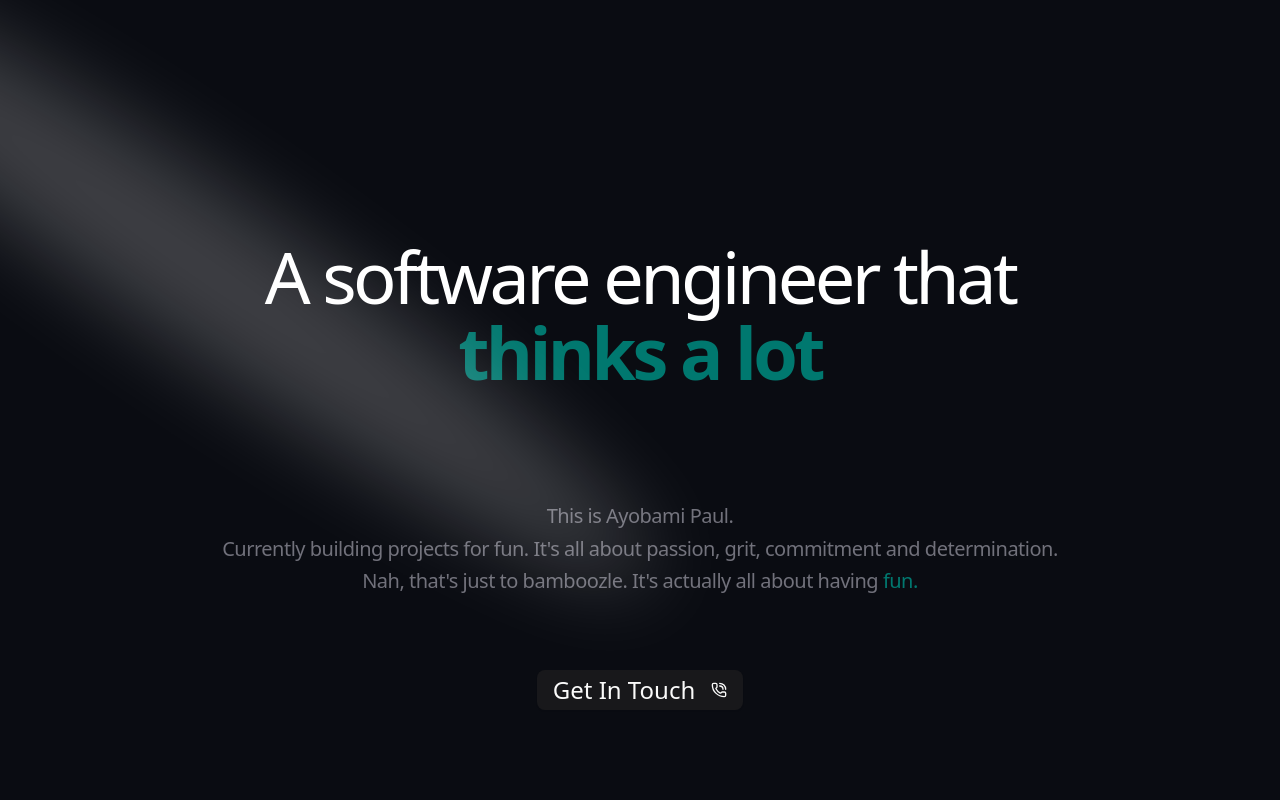
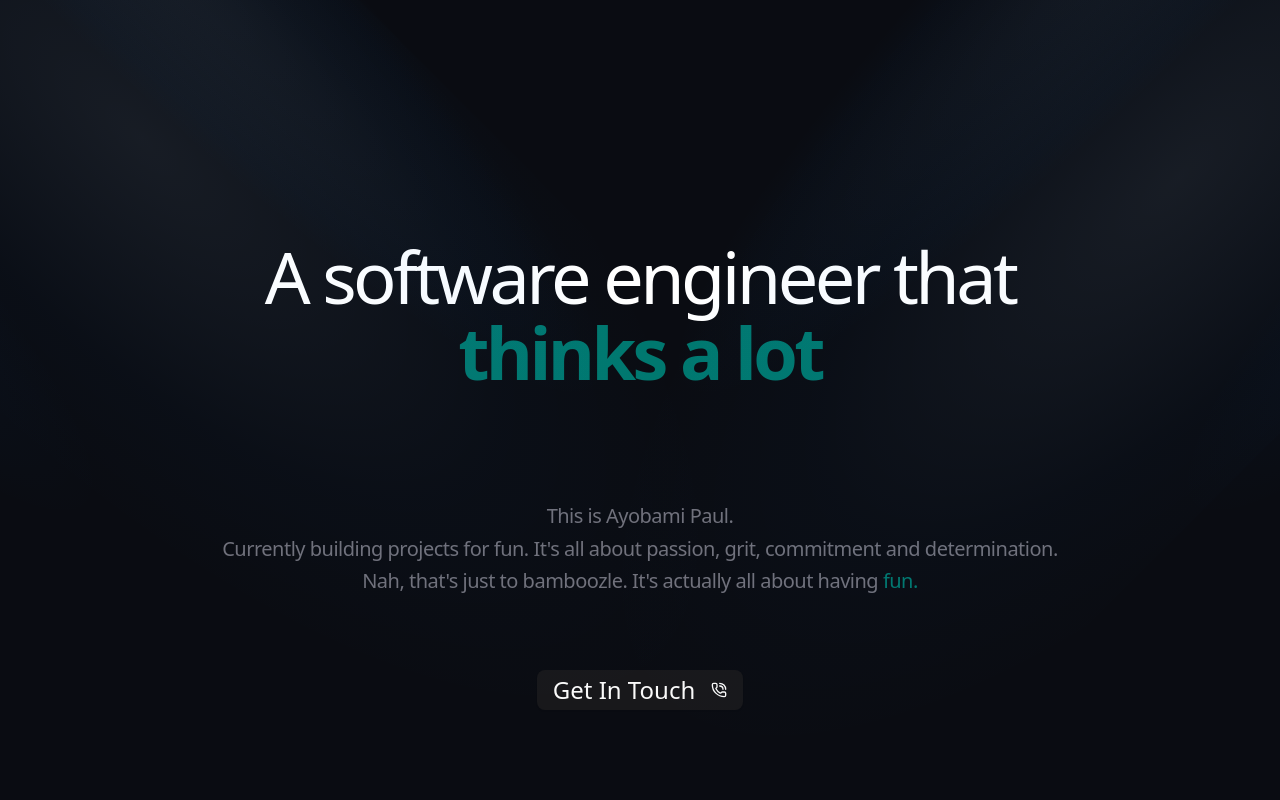
Before and after one commit to ayobami7/my-portfolio, a Next.js app: page / in a window 1280 px wide. Shown: the top 800 px of the page. Built offline with nearby package versions, Linux system fonts and the light colour scheme.

Commit message:
new spotlight

```diff
--- a/components/ui/Spotlight.tsx
+++ b/components/ui/Spotlight.tsx
@@ -1,56 +1,128 @@
+"use client";
 import React from "react";
-import { cn } from "@/lib/utils";
+import { motion } from "motion/react";
 
 type SpotlightProps = {
-  className?: string;
-  fill?: string;
+  gradientFirst?: string;
+  gradientSecond?: string;
+  gradientThird?: string;
+  translateY?: number;
+  width?: number;
+  height?: number;
+  smallWidth?: number;
+  duration?: number;
+  xOffset?: number;
 };
 
-export const Spotlight = ({ className, fill }: SpotlightProps) => {
+export const Spotlight = ({
+  gradientFirst = "radial-gradient(68.54% 68.72% at 55.02% 31.46%, hsla(210, 100%, 85%, .08) 0, hsla(210, 100%, 55%, .02) 50%, hsla(210, 100%, 45%, 0) 80%)",
+  gradientSecond = "radial-gradient(50% 50% at 50% 50%, hsla(210, 100%, 85%, .06) 0, hsla(210, 100%, 55%, .02) 80%, transparent 100%)",
+  gradientThird = "radial-gradient(50% 50% at 50% 50%, hsla(210, 100%, 85%, .04) 0, hsla(210, 100%, 45%, .02) 80%, transparent 100%)",
+  translateY = -350,
+  width = 560,
+  height = 1380,
+  smallWidth = 240,
+  duration = 7,
+  xOffset = 100,
+}: SpotlightProps = {}) => {
   return (
-    <svg
-      className={cn(
-        "animate-spotlight pointer-events-none absolute z-[1]  h-[169%] w-[138%] lg:w-[84%] opacity-0",
-        className
-      )}
-      xmlns="http://www.w3.org/2000/svg"
-      viewBox="0 0 3787 2842"
-      fill="none"
+    <motion.div
+      initial={{
+        opacity: 0,
+      }}
+      animate={{
+        opacity: 1,
+      }}
+      transition={{
+        duration: 1.5,
+      }}
+      className="pointer-events-none absolute inset-0 h-full w-full"
     >
-      <g filter="url(#filter)">
-        <ellipse
-          cx="1924.71"
-          cy="273.501"
-          rx="1924.71"
-          ry="273.501"
-          transform="matrix(-0.822377 -0.568943 -0.568943 0.822377 3631.88 2291.09)"
-          fill={fill || "white"}
-          fillOpacity="0.21"
-        ></ellipse>
-      </g>
-      <defs>
-        <filter
-          id="filter"
-          x="0.860352"
-          y="0.838989"
-          width="3785.16"
-          height="2840.26"
-          filterUnits="userSpaceOnUse"
-          colorInterpolationFilters="sRGB"
-        >
-          <feFlood floodOpacity="0" result="BackgroundImageFix"></feFlood>
-          <feBlend
-            mode="normal"
-            in="SourceGraphic"
-            in2="BackgroundImageFix"
-            result="shape"
-          ></feBlend>
-          <feGaussianBlur
-            stdDeviation="151"
-            result="effect1_foregroundBlur_1065_8"
-          ></feGaussianBlur>
-        </filter>
-      </defs>
-    </svg>
+      <motion.div
+        animate={{
+          x: [0, xOffset, 0],
+        }}
+        transition={{
+          duration,
+          repeat: Infinity,
+          repeatType: "reverse",
+          ease: "easeInOut",
+        }}
+        className="absolute top-0 left-0 w-screen h-screen z-40 pointer-events-none"
+      >
+        <div
+          style={{
+            transform: `translateY(${translateY}px) rotate(-45deg)`,
+            background: gradientFirst,
+            width: `${width}px`,
+            height: `${height}px`,
+          }}
+          className={`absolute top-0 left-0`}
+        />
+
+        <div
+          style={{
+            transform: "rotate(-45deg) translate(5%, -50%)",
+            background: gradientSecond,
+            width: `${smallWidth}px`,
+            height: `${height}px`,
+          }}
+          className={`absolute top-0 left-0 origin-top-left`}
+        />
+
+        <div
+          style={{
+            transform: "rotate(-45deg) translate(-180%, -70%)",
+            background: gradientThird,
+            width: `${smallWidth}px`,
+            height: `${height}px`,
+          }}
+          className={`absolute top-0 left-0 origin-top-left`}
+        />
+      </motion.div>
+
+      <motion.div
+        animate={{
+          x: [0, -xOffset, 0],
+        }}
+        transition={{
+          duration,
+          repeat: Infinity,
+          repeatType: "reverse",
+          ease: "easeInOut",
+        }}
+        className="absolute top-0 right-0 w-screen h-screen z-40 pointer-events-none"
+      >
+        <div
+          style={{
+            transform: `translateY(${translateY}px) rotate(45deg)`,
+            background: gradientFirst,
+            width: `${width}px`,
+            height: `${height}px`,
+          }}
+          className={`absolute top-0 right-0`}
+        />
+
+        <div
+          style={{
+            transform: "rotate(45deg) translate(-5%, -50%)",
+            background: gradientSecond,
+            width: `${smallWidth}px`,
+            height: `${height}px`,
+          }}
+          className={`absolute top-0 right-0 origin-top-right`}
+        />
+
+        <div
+          style={{
+            transform: "rotate(45deg) translate(180%, -70%)",
+            background: gradientThird,
+            width: `${smallWidth}px`,
+            height: `${height}px`,
+          }}
+          className={`absolute top-0 right-0 origin-top-right`}
+        />
+      </motion.div>
+    </motion.div>
   );
 };
```
